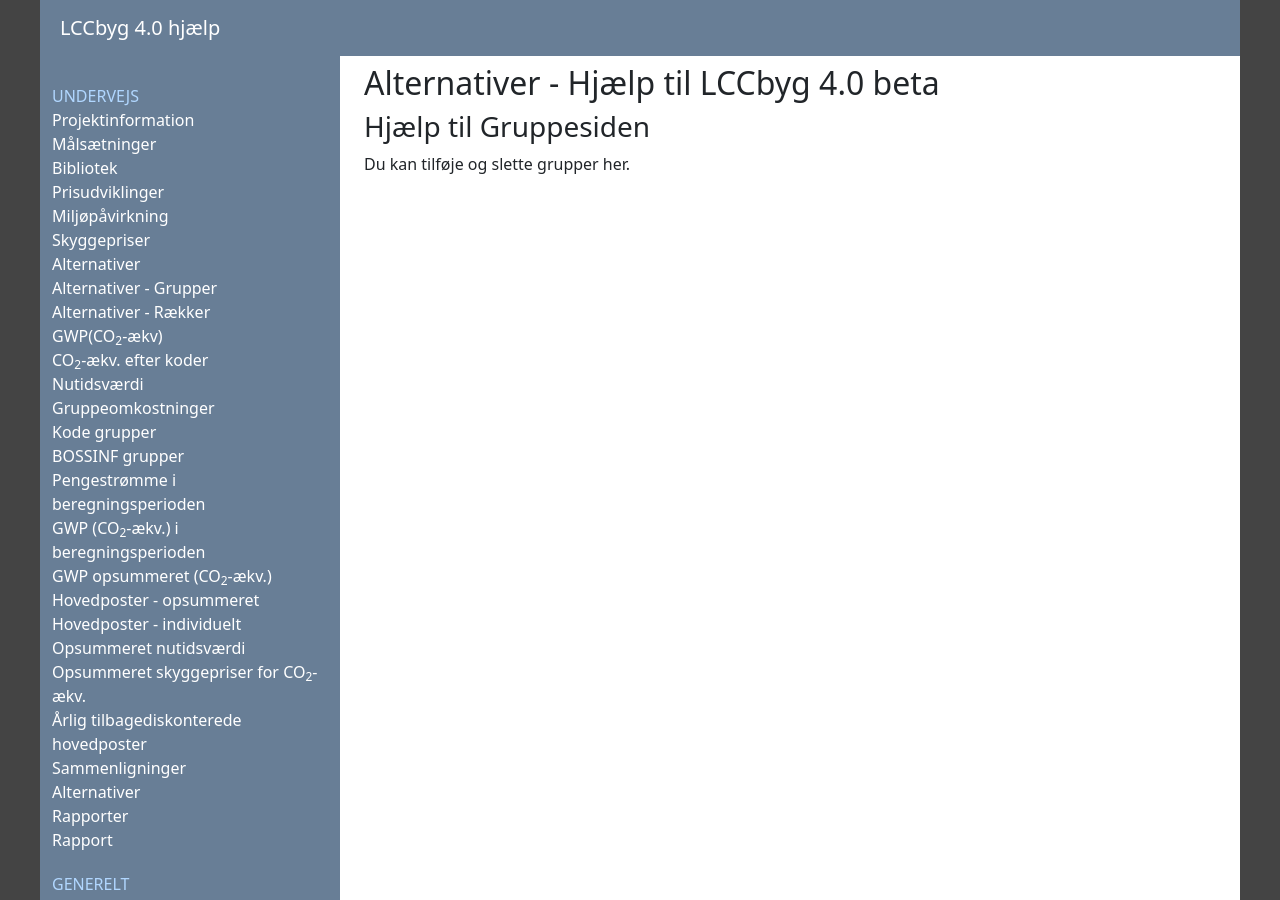
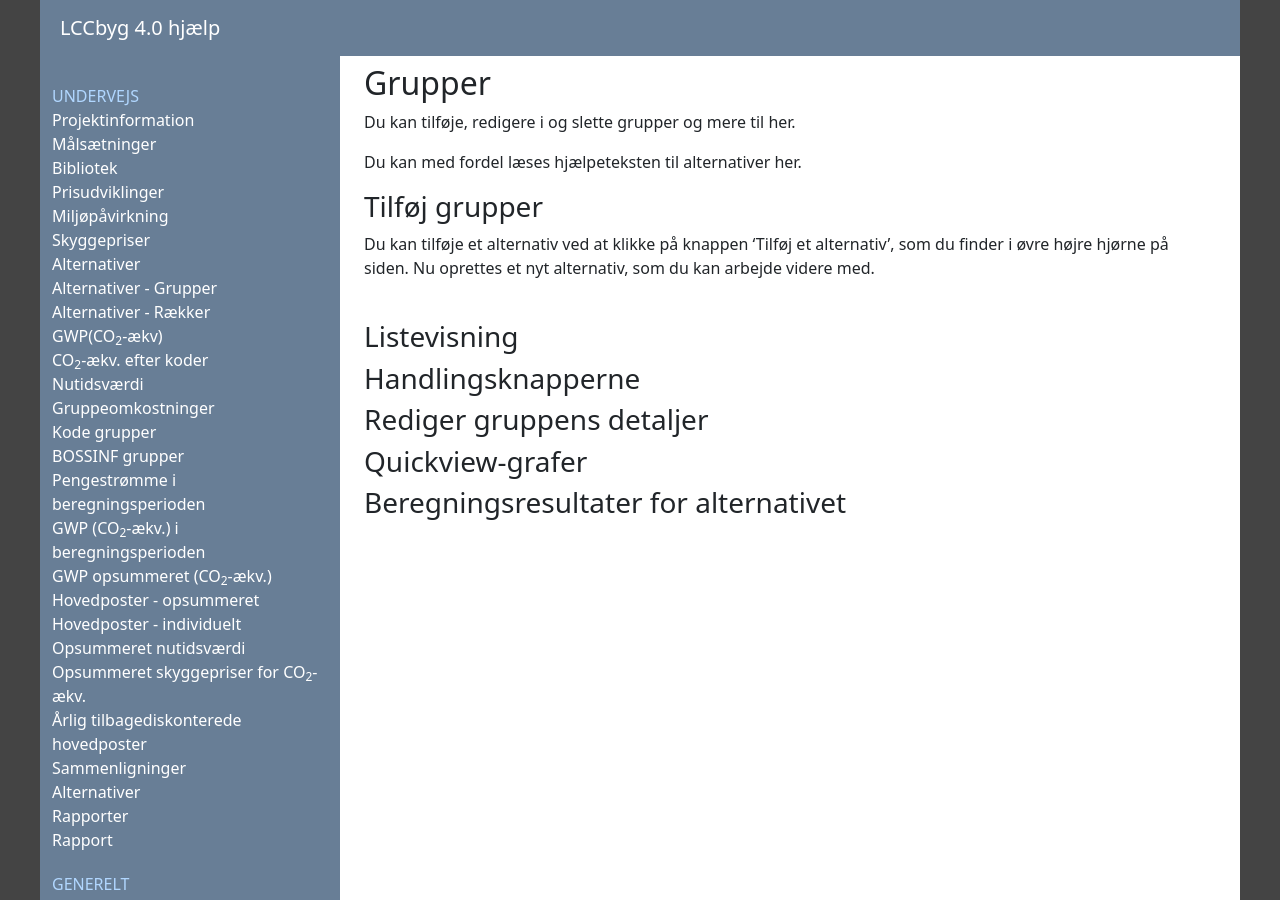
Before and after one commit to LccBuild/lccbyg-docs, a Jekyll site: the page built from docs/help/40/da/alternative-groups.md, in a window 1280 px wide. Built offline with Jekyll 4.4.1, drawn with Linux system fonts in a browser that asks for light colours.

Commit message:
Update alternative-groups.md

```diff
--- a/docs/help/40/da/alternative-groups.md
+++ b/docs/help/40/da/alternative-groups.md
@@ -1,7 +1,22 @@
 ---
 layout: lccbyghelp40
-title: "Alternativer - Hjælp til LCCbyg 4.0 beta"
+title: "Grupper"
+date: "2024-01-01"
 ---
 
-### Hjælp til Gruppesiden
-Du kan tilføje og slette grupper her.
+Du kan tilføje, redigere i og slette grupper og mere til her.
+
+Du kan med fordel læses hjælpeteksten til alternativer her.
+
+
+
+### Tilføj grupper {#addgroups}
+Du kan tilføje et alternativ ved at klikke på knappen 'Tilføj et alternativ', som du finder i øvre højre hjørne på siden.
+Nu oprettes et nyt alternativ, som du kan arbejde videre med.
+<br />
+<br />
+### Listevisning {#listdisplay}
+### Handlingsknapperne {#groupcardactions}
+### Rediger gruppens detaljer {#groupeedit}
+### Quickview-grafer {#groupquickviewgraphs}
+### Beregningsresultater for alternativet {#alternativecardresults}
```
